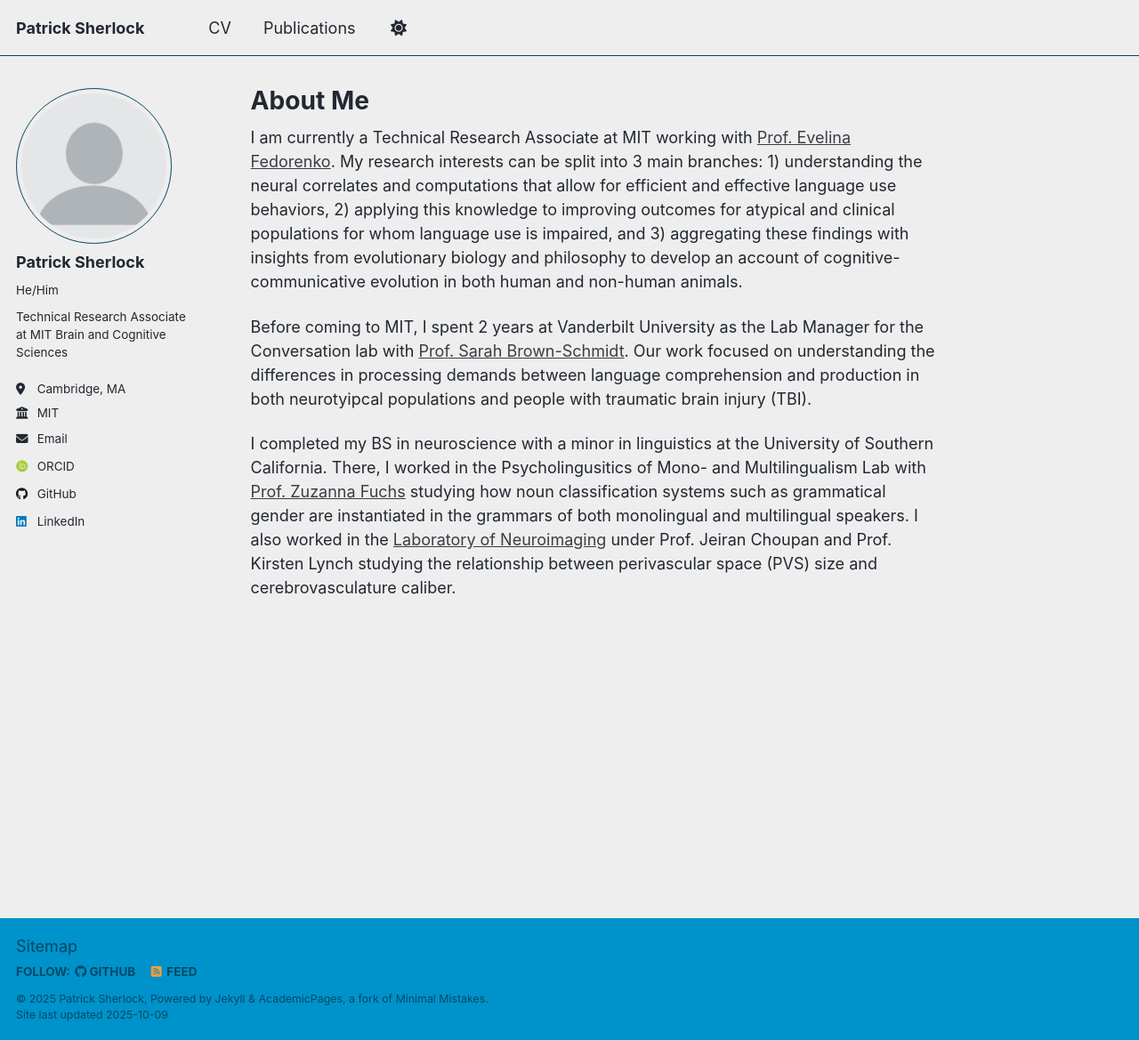
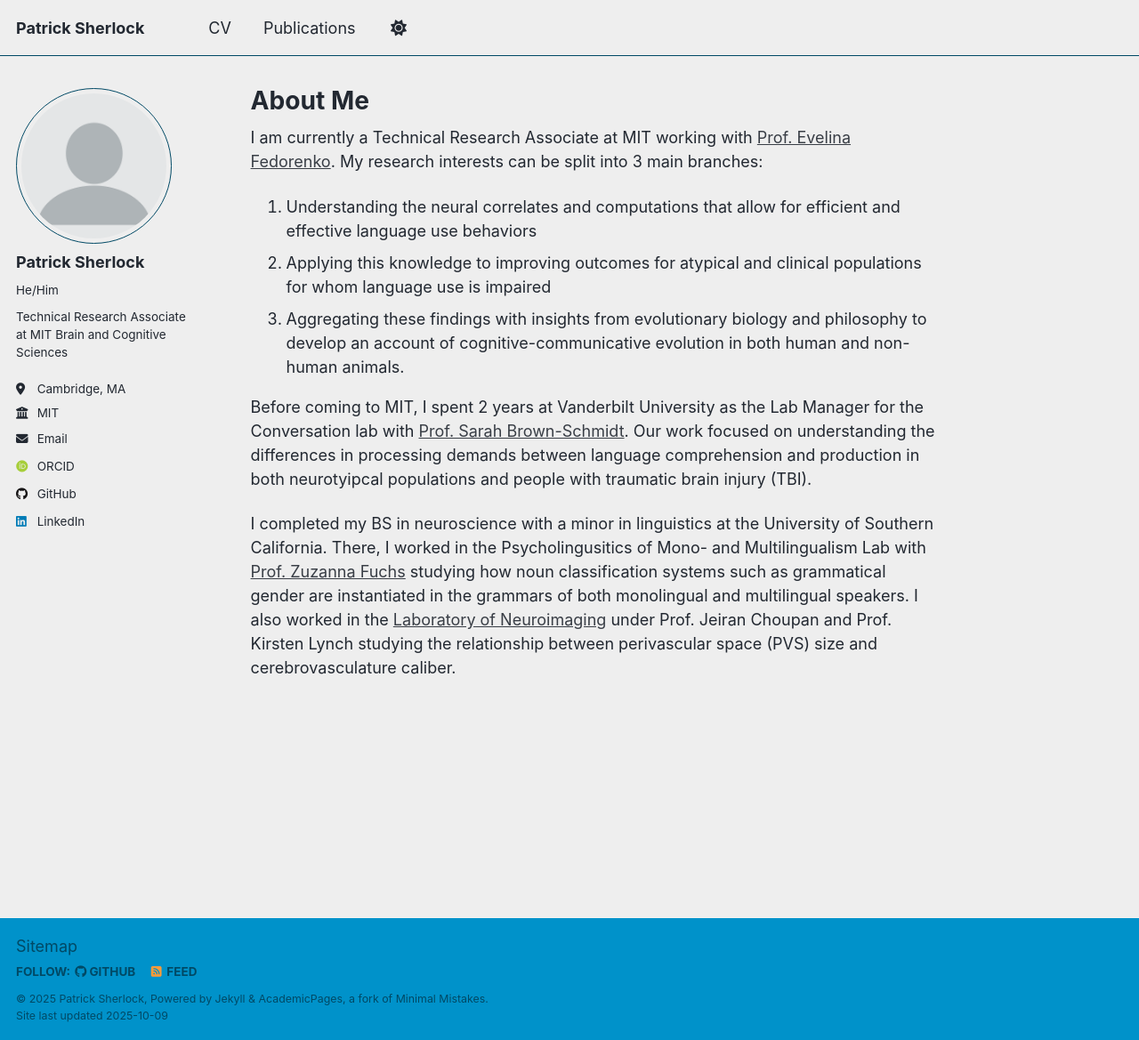
Before and after one commit to patricksherlock/patricksherlock.github.io, a Jekyll site: the page built from _pages/about.md, in a window 1280 px wide and 1169 px high. Shown: the whole window at 89% size. Built offline with Jekyll 4.4.1, drawn with Linux system fonts in a browser that asks for light colours; some web fonts are replaced; a script that is not in the unit is left out.

Commit message:
Update about.md

```diff
--- a/_pages/about.md
+++ b/_pages/about.md
@@ -8,7 +8,11 @@ redirect_from:
 ---
 
 
-I am currently a Technical Research Associate at MIT working with [Prof. Evelina Fedorenko](https://evlab.mit.edu/). My research interests can be split into 3 main branches: 1) understanding the neural correlates and computations that allow for efficient and effective language use behaviors, 2) applying this knowledge to improving outcomes for atypical and clinical populations for whom language use is impaired, and 3) aggregating these findings with insights from evolutionary biology and philosophy to develop an account of cognitive-communicative evolution in both human and non-human animals.
+I am currently a Technical Research Associate at MIT working with [Prof. Evelina Fedorenko](https://evlab.mit.edu/). My research interests can be split into 3 main branches:
+
+1. Understanding the neural correlates and computations that allow for efficient and effective language use behaviors
+2. Applying this knowledge to improving outcomes for atypical and clinical populations for whom language use is impaired
+3. Aggregating these findings with insights from evolutionary biology and philosophy to develop an account of cognitive-communicative evolution in both human and non-human animals.
 
 Before coming to MIT, I spent 2 years at Vanderbilt University as the Lab Manager for the Conversation lab with [Prof. Sarah Brown-Schmidt](https://www.sarahbrownschmidt.com/). Our work focused on understanding the differences in processing demands between language comprehension and production in both neurotyipcal populations and people with traumatic brain injury (TBI).
 
```
